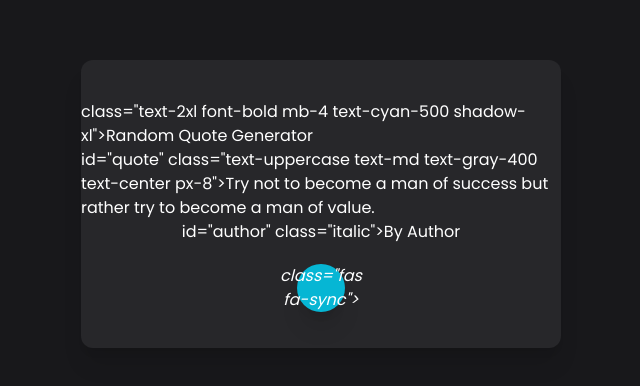
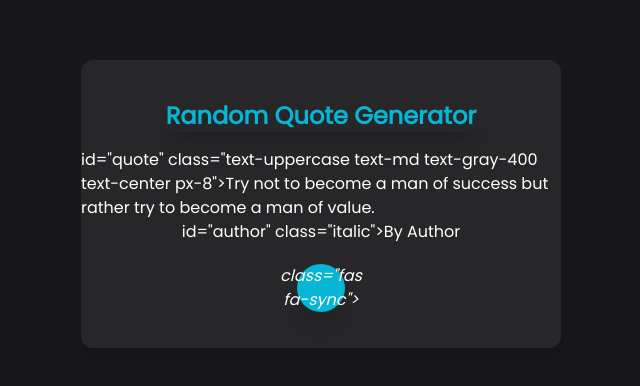
Before and after one commit to muntasirahmeed/random-qoute-generator, a plain HTML site: page index.html in a window 1280 px wide. Shown: the part 132-518 px from the top of the page, without its empty margins (319-959 px from the left). Drawn offline with nearby package versions, Linux system fonts and the light colour scheme.

Commit message:
heading style done

```diff
--- a/index.html
+++ b/index.html
@@ -26,7 +26,7 @@
     <div class="mt-48 flex flex-col items-center justify-center">
         <div
             class="profileCard h-72 w-[30rem] bg-zinc-800 shadow-xl flex flex-col items-center justify-between py-10 rounded-xl">
-            <h2> class="text-2xl font-bold mb-4 text-cyan-500 shadow-xl">Random Quote Generator</h2>
+            <h2  class="text-2xl font-bold mb-4 text-cyan-500 shadow-xl">Random Quote Generator</h2>
             <p> id="quote" class="text-uppercase text-md text-gray-400 text-center px-8">Try not to become a
                 man of
                 success but rather try to become a man of value.
```
